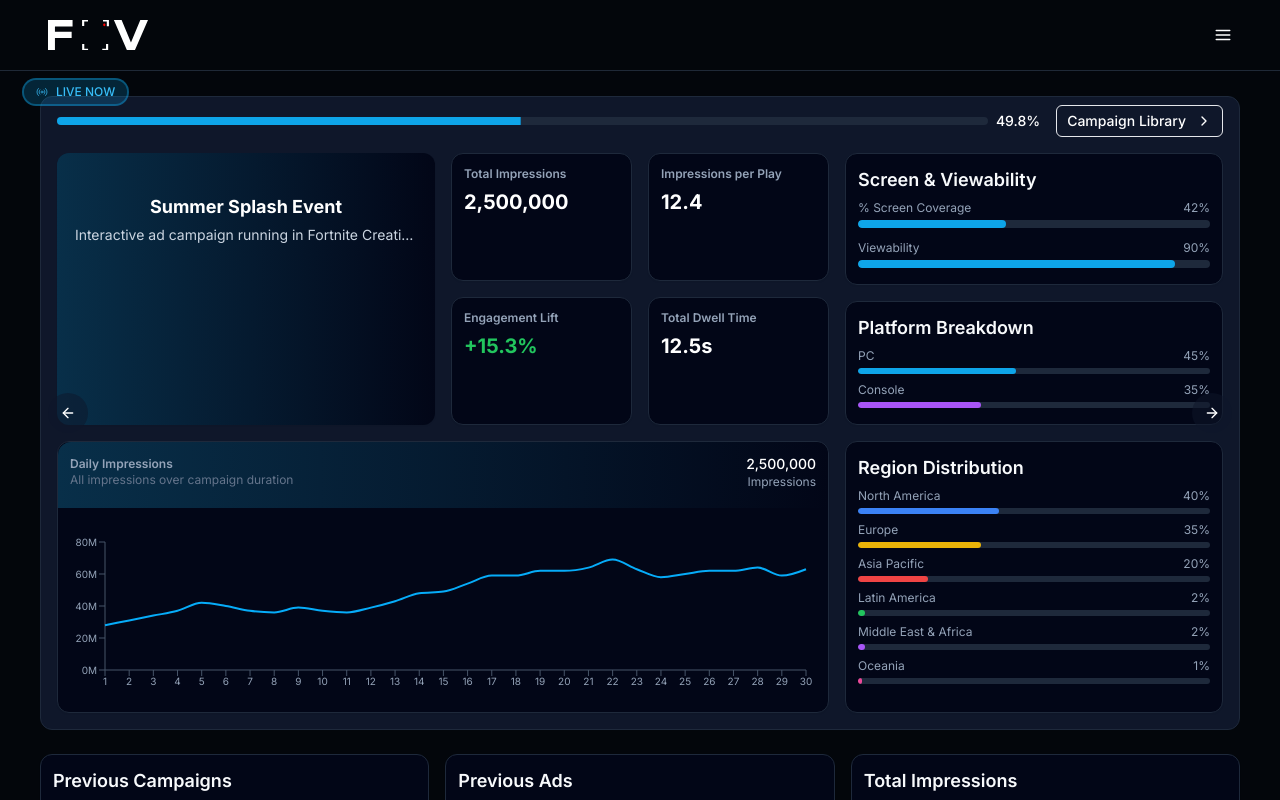
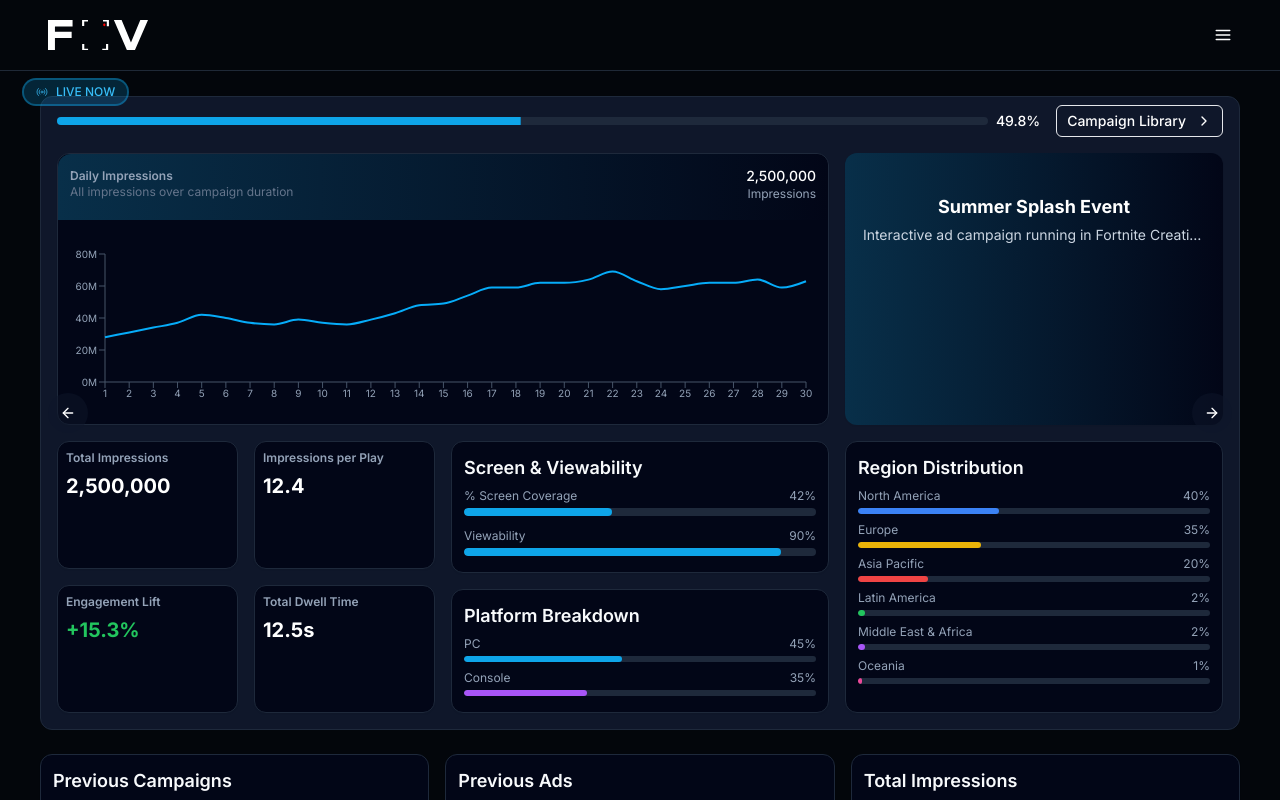
Before and after one commit to raf-fonseca/fov, a Next.js app: page /dashboard in a window 1280 px wide. Built offline with nearby package versions, Linux system fonts and the light colour scheme.

Commit message:
layout change

```diff
--- a/app/(root)/dashboard/page.tsx
+++ b/app/(root)/dashboard/page.tsx
@@ -365,8 +365,6 @@ export default function Dashboard() {
             </div>
           )}
 
-          {/* Header with Progress and Navigation */}
-
           {/* Featured Campaign Section - Takes up upper half of screen */}
           <div className="relative mb-6">
             {/* Live Indicator */}
@@ -437,17 +435,82 @@ export default function Dashboard() {
                 </Button>
               </div>
               <div className="grid grid-cols-6 gap-4 p-4">
-                {/* Row 1: Campaign Photo (2) or Uploaded Media (2), Stats (2), Pie Chart (2) */}
-                {currentCampaign.status === "upcoming" ? (
-                  <Card className="col-span-2 bg-slate-950 border-slate-800 py-0">
-                    <div className="flex flex-col gap-0">
+                {/* First Row */}
+
+                <Card className="col-span-4 bg-slate-950 border-slate-800 py-0">
+                  <CardHeader className="p-3 bg-gradient-to-r from-sky-950 to-slate-950 rounded-t-[13px]">
+                    <div className="flex justify-between items-center">
+                      <div>
+                        <CardTitle className="text-xs text-slate-400">
+                          Daily Impressions
+                        </CardTitle>
+                        <p className="text-xs text-slate-500">
+                          All impressions over campaign duration
+                        </p>
+                      </div>
+                      <div className="text-right">
+                        <p className="text-sm font-medium text-white">
+                          {formatNumber(currentCampaign.totalImpressions)}
+                        </p>
+                        <p className="text-xs text-slate-400">Impressions</p>
+                      </div>
+                    </div>
+                  </CardHeader>
+                  <CardContent className="p-3 pt-0 h-[180px]">
+                    <ResponsiveContainer width="100%" height="100%">
+                      <LineChart
+                        data={dailyImpressions}
+                        margin={{ top: 10, right: 10, left: 0, bottom: 0 }}
+                      >
+                        <XAxis
+                          dataKey="day"
+                          tick={{ fontSize: 10, fill: "#94a3b8" }}
+                          tickLine={{ stroke: "#475569" }}
+                          axisLine={{ stroke: "#475569" }}
+                        />
+                        <YAxis
+                          tick={{ fontSize: 10, fill: "#94a3b8" }}
+                          tickLine={{ stroke: "#475569" }}
+                          axisLine={{ stroke: "#475569" }}
+                          tickFormatter={(value) => `${value}M`}
+                          width={35}
+                        />
+                        <Tooltip
+                          contentStyle={{
+                            backgroundColor: "#1e293b",
+                            border: "none",
+                            borderRadius: "0.375rem",
+                            color: "#f8fafc",
+                            fontSize: "12px",
+                          }}
+                          formatter={(value: number) => [
+                            `${value}M`,
+                            "Impressions",
+                          ]}
+                          labelFormatter={(label) => `Day ${label}`}
+                        />
+                        <Line
+                          type="monotone"
+                          dataKey="impressions"
+                          stroke="hsl(199 95% 50%)"
+                          strokeWidth={2}
+                          dot={false}
+                          activeDot={{ r: 4, fill: "hsl(199 95% 50%)" }}
+                        />
+                      </LineChart>
+                    </ResponsiveContainer>
+                  </CardContent>
+                </Card>
+                {currentCampaign.status === "upcoming" && (
+                  <Card className="col-span-2 bg-slate-950 border-slate-800 py-0 h-[280px]">
+                    <div className="flex flex-col h-full">
                       <CardHeader className="p-3 pb-0">
                         <CardTitle className="text-lg">
                           Uploaded Media
                         </CardTitle>
                         <CardDescription>Campaign assets</CardDescription>
                       </CardHeader>
-                      <CardContent className="p-3 pt-1 space-y-3">
+                      <CardContent className="p-3 pt-1 flex-1 overflow-auto">
                         <div className="space-y-2">
                           {/* Sample uploaded media items */}
                           <div className="flex items-start gap-2 p-2 rounded-lg hover:bg-slate-800 transition-colors">
@@ -497,14 +560,21 @@ export default function Dashboard() {
                             </div>
                           </div>
                         </div>
+                      </CardContent>
+                      <div className="p-3 pt-0">
                         <Button variant="outline" className="w-full">
                           Upload Media
                         </Button>
-                      </CardContent>
+                      </div>
                     </div>
                   </Card>
-                ) : (
-                  <Card className="col-span-2 bg-gradient-to-r from-sky-950 to-slate-950 border-0">
+                )}
+
+                <Card
+                  className={`${
+                    currentCampaign.status === "live" ? "col-span-2" : "hidden"
+                  } bg-gradient-to-r from-sky-950 to-slate-950 border-0`}
+                >
                   <CardContent className="p-4">
                     <div className="text-center">
                       <h2 className="text-lg font-bold text-white mb-1">
@@ -516,13 +586,66 @@ export default function Dashboard() {
                     </div>
                   </CardContent>
                 </Card>
-                )}
 
+                {/* Second Row */}
                 {/* Stats Section */}
+                {currentCampaign.status === "live" ? (
                   <div className="col-span-2 grid grid-cols-2 gap-4">
                     {/* Total Impressions */}
-                  <Card className="bg-slate-950 border-slate-800 py-0 pb-2">
-                    <CardHeader className="p-3 pb-0">
+                    <Card className="bg-slate-950 border-slate-800 py-0 pb-1">
+                      <CardHeader className="p-2 pb-0">
+                        <CardTitle className="text-xs text-slate-400">
+                          Total Impressions
+                        </CardTitle>
+                        <CardDescription className="text-xl font-bold text-white ">
+                          {formatNumber(currentCampaign.totalImpressions)}
+                        </CardDescription>
+                      </CardHeader>
+                    </Card>
+
+                    {/* Impressions per Play */}
+                    <Card className="bg-slate-950 border-slate-800 py-0 pb-1">
+                      <CardHeader className="p-2 pb-0">
+                        <CardTitle className="text-xs text-slate-400">
+                          Impressions per Play
+                        </CardTitle>
+                        <CardDescription className="text-xl font-bold text-white">
+                          {currentCampaign.impressionsPerPlay.toFixed(1)}
+                        </CardDescription>
+                      </CardHeader>
+                    </Card>
+
+                    {/* Engagement Lift */}
+                    <Card className="bg-slate-950 border-slate-800 py-0 pb-1">
+                      <CardHeader className="p-2 pb-0">
+                        <CardTitle className="text-xs text-slate-400">
+                          Engagement Lift
+                        </CardTitle>
+                        <CardDescription className="text-xl font-bold text-green-500">
+                          +{currentCampaign.engagementLift.toFixed(1)}%
+                        </CardDescription>
+                      </CardHeader>
+                    </Card>
+
+                    {/* Total Dwell Time */}
+                    <Card className="bg-slate-950 border-slate-800 py-0 pb-1">
+                      <CardHeader className="p-2 pb-0">
+                        <CardTitle className="text-xs text-slate-400">
+                          Total Dwell Time
+                        </CardTitle>
+                        <CardDescription className="text-xl font-bold text-white">
+                          {currentCampaign.totalDwellTime.toFixed(1)}s
+                        </CardDescription>
+                      </CardHeader>
+                    </Card>
+                  </div>
+                ) : (
+                  <div className="col-span-2 flex flex-col gap-4">
+                    {/* Stats cards row */}
+                    <div className="grid grid-cols-2 gap-4">
+                      {/* Total Impressions */}
+                      <Card className="bg-slate-950 border-slate-800 py-0 pb-1">
+                        <CardHeader className="p-2 pb-0">
                           <CardTitle className="text-xs text-slate-400">
                             Total Impressions
                           </CardTitle>
@@ -533,8 +656,8 @@ export default function Dashboard() {
                       </Card>
 
                       {/* Impressions per Play */}
-                  <Card className="bg-slate-950 border-slate-800 py-0 pb-2">
-                    <CardHeader className="p-3 pb-0">
+                      <Card className="bg-slate-950 border-slate-800 py-0 pb-1">
+                        <CardHeader className="p-2 pb-0">
                           <CardTitle className="text-xs text-slate-400">
                             Impressions per Play
                           </CardTitle>
@@ -545,8 +668,8 @@ export default function Dashboard() {
                       </Card>
 
                       {/* Engagement Lift */}
-                  <Card className="bg-slate-950 border-slate-800 py-0 pb-2">
-                    <CardHeader className="p-3 pb-0">
+                      <Card className="bg-slate-950 border-slate-800 py-0 pb-1">
+                        <CardHeader className="p-2 pb-0">
                           <CardTitle className="text-xs text-slate-400">
                             Engagement Lift
                           </CardTitle>
@@ -557,8 +680,8 @@ export default function Dashboard() {
                       </Card>
 
                       {/* Total Dwell Time */}
-                  <Card className="bg-slate-950 border-slate-800 py-0 pb-2">
-                    <CardHeader className="p-3 pb-0">
+                      <Card className="bg-slate-950 border-slate-800 py-0 pb-1">
+                        <CardHeader className="p-2 pb-0">
                           <CardTitle className="text-xs text-slate-400">
                             Total Dwell Time
                           </CardTitle>
@@ -567,19 +690,16 @@ export default function Dashboard() {
                           </CardDescription>
                         </CardHeader>
                       </Card>
+                    </div>
 
-                  {/* Campaign Schedule - Only shown for upcoming campaigns */}
-                  {currentCampaign.status === "upcoming" && (
-                    <Card className="col-span-2 bg-slate-950 border-slate-800 py-0">
-                      <CardHeader className="p-3 pb-0">
+                    {/* Campaign Schedule */}
+                    <Card className="bg-slate-950 border-slate-800 py-0 pb-1">
+                      <CardHeader className="p-2 pb-0">
                         <CardTitle className="text-lg">
                           Campaign Schedule
                         </CardTitle>
-                        <CardDescription>Campaign timeline</CardDescription>
-                      </CardHeader>
-                      <CardContent className="p-3">
-                        <div className="space-y-2">
-                          <div className="flex justify-between">
+                        <CardDescription className="pt-4 text-xl text-white space-y-2">
+                          <div className="flex justify-between items-center">
                             <span className="text-sm text-slate-400">
                               Start Date
                             </span>
@@ -587,7 +707,7 @@ export default function Dashboard() {
                               {currentCampaign.startDate}
                             </span>
                           </div>
-                          <div className="flex justify-between">
+                          <div className="flex justify-between items-center">
                             <span className="text-sm text-slate-400">
                               End Date
                             </span>
@@ -595,12 +715,13 @@ export default function Dashboard() {
                               {currentCampaign.endDate}
                             </span>
                           </div>
+                        </CardDescription>
+                      </CardHeader>
+                    </Card>
                   </div>
-                      </CardContent>
-                    </Card>
                 )}
-                </div>
 
+                {/* Screen & Viewability and Platform Breakdown */}
                 <div className="col-span-2 space-y-4">
                   {/* Screen & Viewability */}
                   <Card className="bg-slate-950 border-slate-800 py-0 pb-4">
@@ -695,72 +816,7 @@ export default function Dashboard() {
                   </Card>
                 </div>
 
-                {/* Row 2: Projected Impressions (4), Region Distribution (2) */}
-                <Card className="col-span-4 bg-slate-950 border-slate-800 py-0">
-                  <CardHeader className="p-3 bg-gradient-to-r from-sky-950 to-slate-950 rounded-t-[13px]">
-                    <div className="flex justify-between items-center">
-                      <div>
-                        <CardTitle className="text-xs text-slate-400">
-                          Daily Impressions
-                        </CardTitle>
-                        <p className="text-xs text-slate-500">
-                          All impressions over campaign duration
-                        </p>
-                      </div>
-                      <div className="text-right">
-                        <p className="text-sm font-medium text-white">
-                          {formatNumber(currentCampaign.totalImpressions)}
-                        </p>
-                        <p className="text-xs text-slate-400">Impressions</p>
-                      </div>
-                    </div>
-                  </CardHeader>
-                  <CardContent className="p-3 pt-0 h-[180px]">
-                    <ResponsiveContainer width="100%" height="100%">
-                      <LineChart
-                        data={dailyImpressions}
-                        margin={{ top: 10, right: 10, left: 0, bottom: 0 }}
-                      >
-                        <XAxis
-                          dataKey="day"
-                          tick={{ fontSize: 10, fill: "#94a3b8" }}
-                          tickLine={{ stroke: "#475569" }}
-                          axisLine={{ stroke: "#475569" }}
-                        />
-                        <YAxis
-                          tick={{ fontSize: 10, fill: "#94a3b8" }}
-                          tickLine={{ stroke: "#475569" }}
-                          axisLine={{ stroke: "#475569" }}
-                          tickFormatter={(value) => `${value}M`}
-                          width={35}
-                        />
-                        <Tooltip
-                          contentStyle={{
-                            backgroundColor: "#1e293b",
-                            border: "none",
-                            borderRadius: "0.375rem",
-                            color: "#f8fafc",
-                            fontSize: "12px",
-                          }}
-                          formatter={(value: number) => [
-                            `${value}M`,
-                            "Impressions",
-                          ]}
-                          labelFormatter={(label) => `Day ${label}`}
-                        />
-                        <Line
-                          type="monotone"
-                          dataKey="impressions"
-                          stroke="hsl(199 95% 50%)"
-                          strokeWidth={2}
-                          dot={false}
-                          activeDot={{ r: 4, fill: "hsl(199 95% 50%)" }}
-                        />
-                      </LineChart>
-                    </ResponsiveContainer>
-                  </CardContent>
-                </Card>
-
+                {/* Region Distribution */}
                 <Card className="col-span-2 bg-slate-950 border-slate-800 py-0">
                   <CardHeader className="p-3 pb-0">
                     <CardTitle className="text-lg">
@@ -1011,9 +1067,13 @@ export default function Dashboard() {
                         left: tooltipInfo.position.x + 10,
                       }}
                     >
-                      <p className="font-medium">{tooltipInfo.campaign.name}</p>
+                      <p className="font-medium">
+                        {tooltipInfo.campaign?.name}
+                      </p>
                       <p className="text-sm text-slate-300">
-                        {formatNumber(tooltipInfo.campaign.totalImpressions)}{" "}
+                        {formatNumber(
+                          tooltipInfo.campaign?.totalImpressions || 0
+                        )}{" "}
                         impressions
                       </p>
                     </div>
```
Also changed, not shown: app/(root)/campaign-builder/page.tsx (+24 -2 lines). Lines whose indentation alone changed are shown as unchanged.
